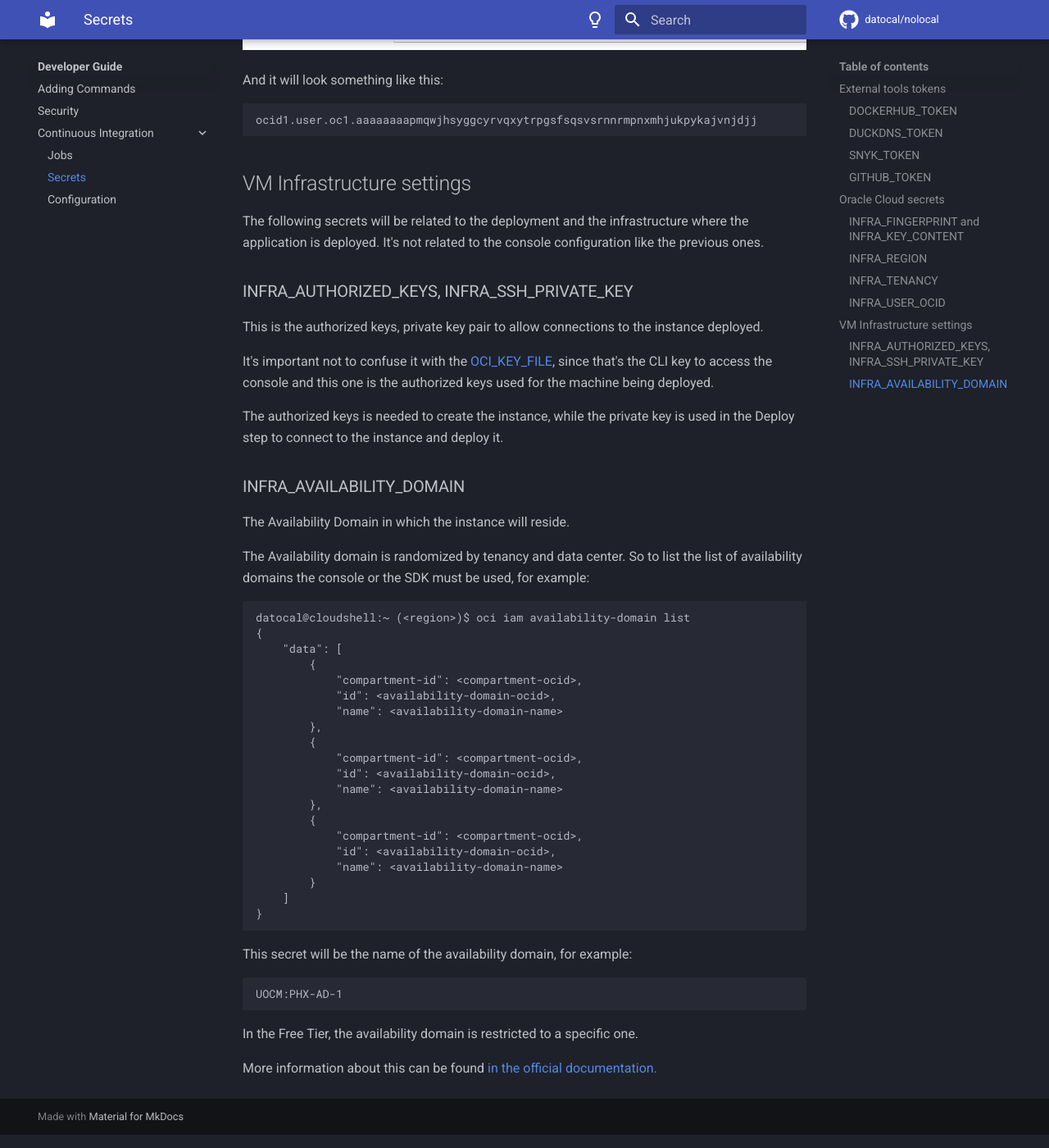
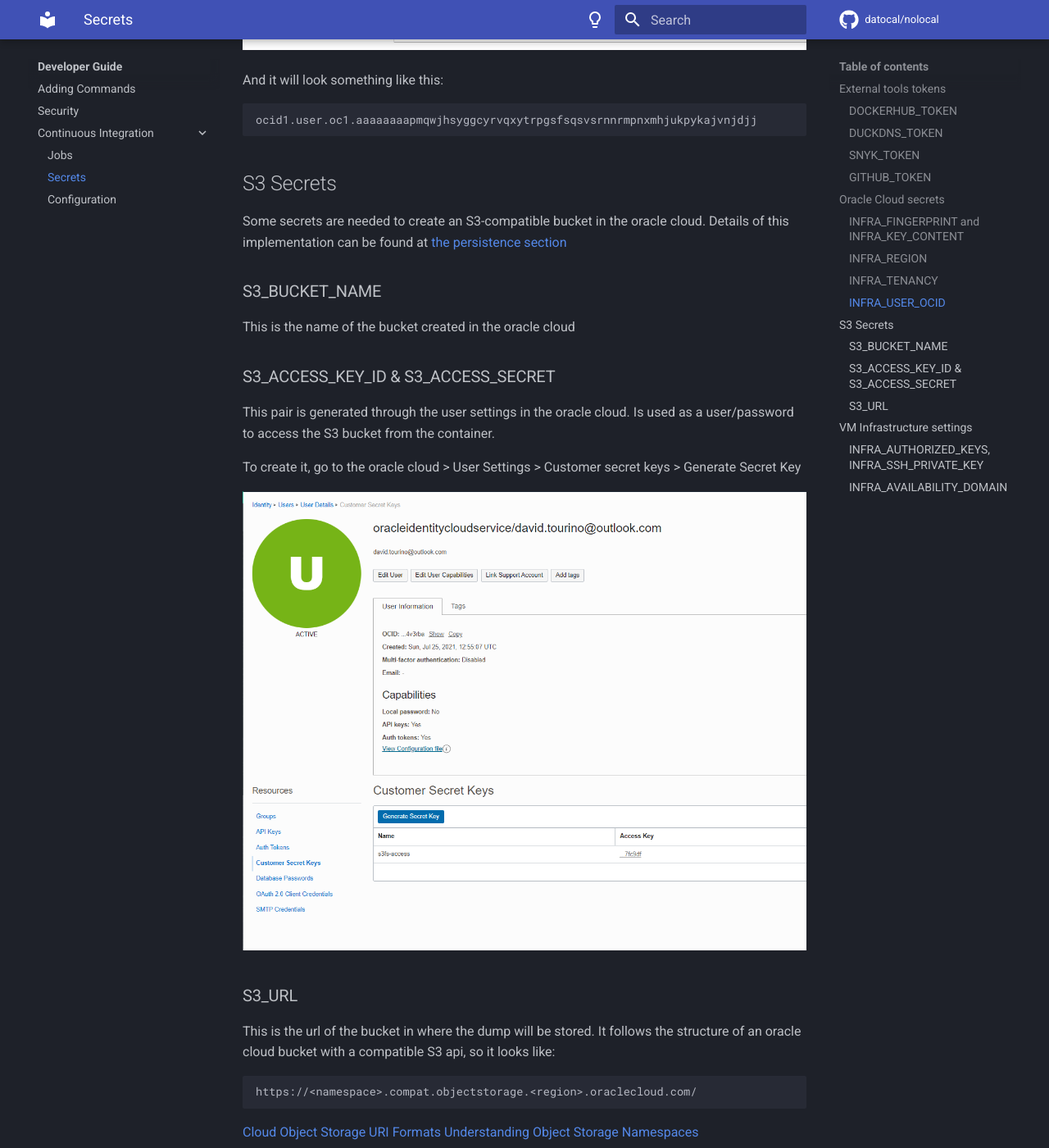
Before and after one commit to datocal/nolocal, an MkDocs documentation site: the page built from docs/devguide/ci/secrets.md, in a window 1280 px wide and 1400 px high, scrolled down 5063 px. Shown: the whole window at 82% size. Built offline with MkDocs 1.6.1 and Material for MkDocs 9.7.7, drawn with Linux system fonts in a browser that asks for light colours; comment, search, counter and statistics services are not loaded.

```diff
--- a/docs/devguide/ci/secrets.md
+++ b/docs/devguide/ci/secrets.md
@@ -110,6 +110,30 @@
 
     ocid1.user.oc1.aaaaaaaapmqwjhsyggcyrvqxytrpgsfsqsvsrnnrmpnxmhjukpykajvnjdjj
 
+## S3 Secrets
+Some secrets are needed to create an S3-compatible bucket in the oracle cloud. Details of this implementation can be
+found at [the persistence section](../persistence.md)
+
+### S3_BUCKET_NAME
+This is the name of the bucket created in the oracle cloud
+
+### S3_ACCESS_KEY_ID & S3_ACCESS_SECRET
+This pair is generated through the user settings in the oracle cloud. Is used as a user/password to access the S3 bucket
+from the container.
+
+To create it, go to the oracle cloud > User Settings > Customer secret keys > Generate Secret Key
+
+![OCI User secret keys](../img/ci/secrets/secretkey.png)
+
+
+### S3_URL
+This is the url of the bucket in where the dump will be stored. It follows the structure of an oracle cloud bucket with
+a compatible S3 api, so it looks like:
+
+    https://<namespace>.compat.objectstorage.<region>.oraclecloud.com/
+
+[Cloud Object Storage URI Formats](https://docs.oracle.com/en-us/iaas/autonomous-database/doc/cloud-storage-uris.html)
+[Understanding Object Storage Namespaces](https://docs.oracle.com/en-us/iaas/Content/Object/Tasks/understandingnamespaces.htm)
 
 ## VM Infrastructure settings
 The following secrets will be related to the deployment and the infrastructure where the application is deployed.
```
Also changed, not shown: docs/devguide/persistence.md (added, +67 -0 lines), docs/devguide/img/ci/secrets/secretkey.png (added), docs/devguide/img/diagram.png, docs/devguide/img/s3fs.png (added).
